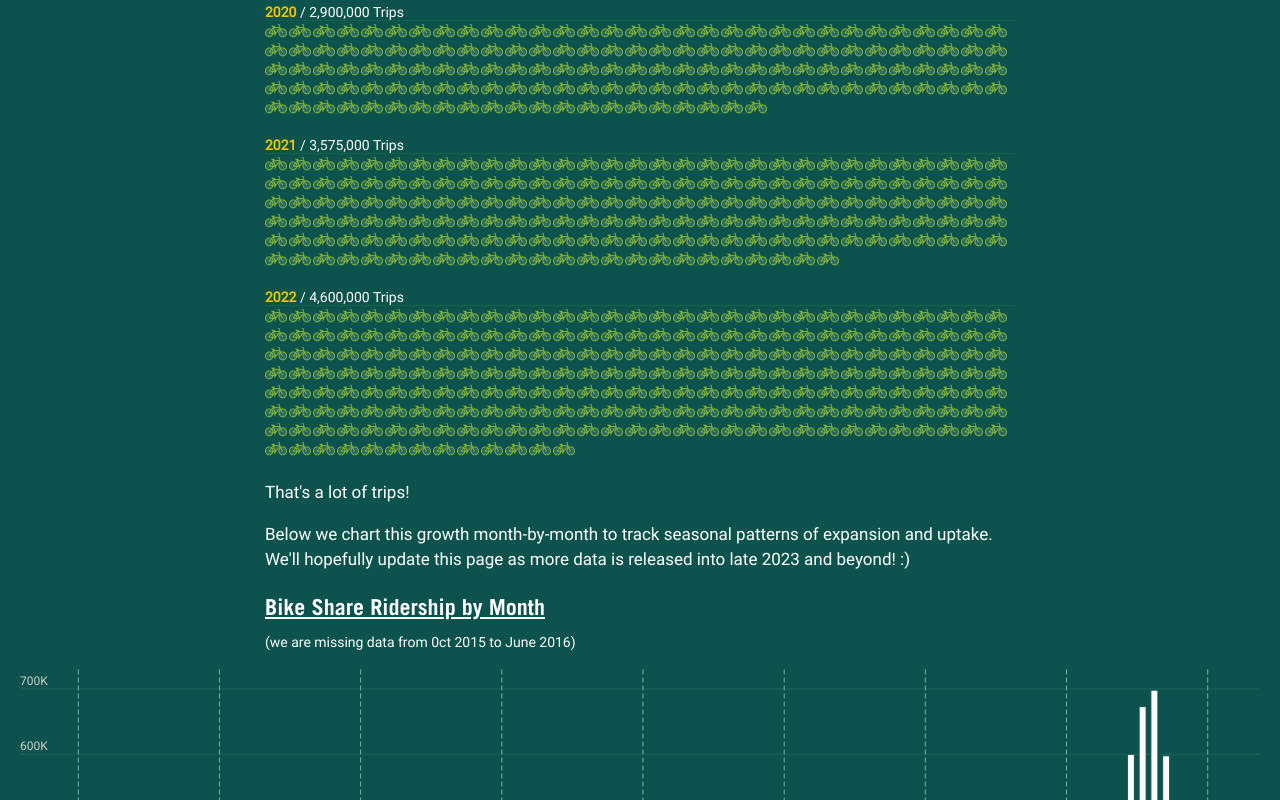
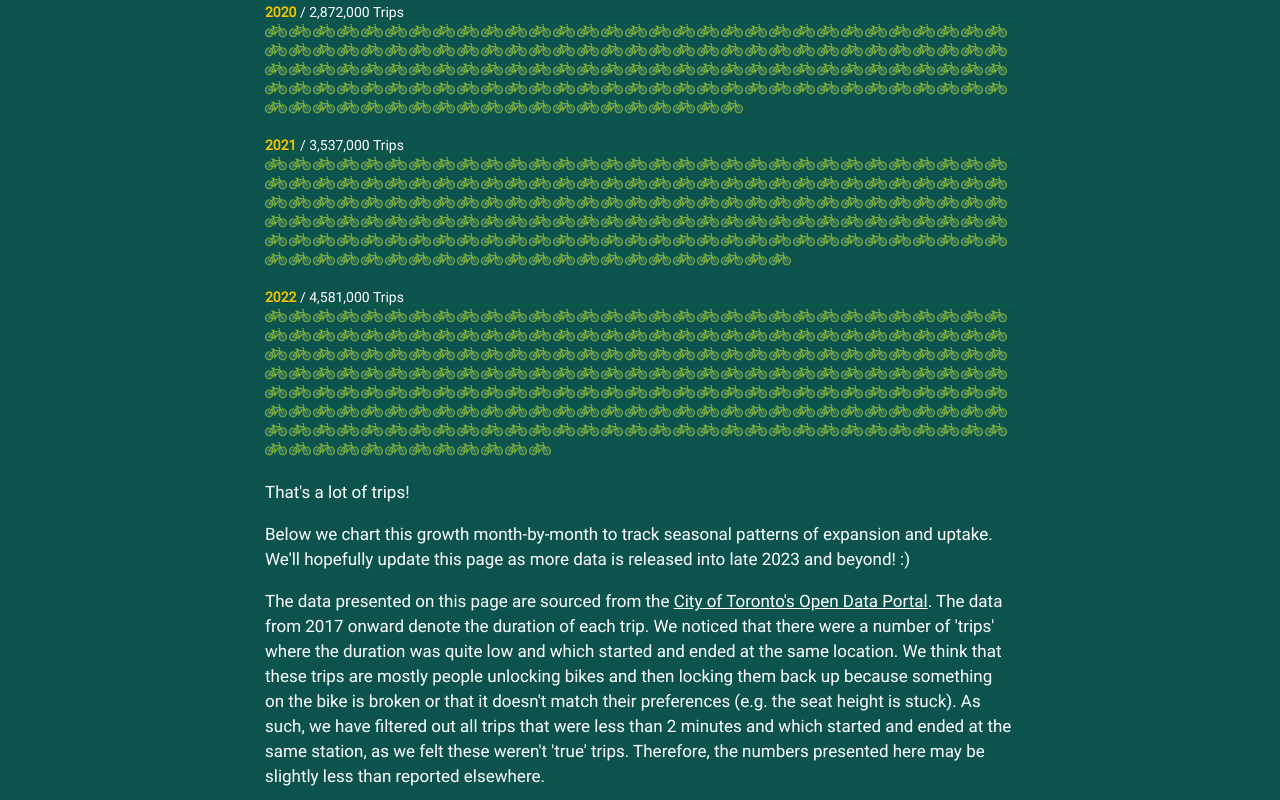
Before and after one commit to schoolofcities/bike-share-toronto, a SvelteKit app: page /trends in a window 1280 px wide. Shown: the part 1240-2040 px from the top of the page. Built offline with nearby package versions, Linux system fonts and the light colour scheme.

Commit message:
add text about filtering data

```diff
--- a/src/lib/YearlyTripsPictograph.svelte
+++ b/src/lib/YearlyTripsPictograph.svelte
@@ -4,14 +4,14 @@
     import Bicycle from "../assets/bicycle.svg";
 
     var data = [
-        { Year: 2015, Ridership: 667000 },
-        { Year: 2016, Ridership: 834235 },
+        { Year: 2015, Ridership: 665000 },
+        { Year: 2016, Ridership: 830000 },
         { Year: 2017, Ridership: 1510802 },
-        { Year: 2018, Ridership: 1975384 },
-        { Year: 2019, Ridership: 2400384 },
-        { Year: 2020, Ridership: 2900000 },
-        { Year: 2021, Ridership: 3575000 },
-        { Year: 2022, Ridership: 4600000 },
+        { Year: 2018, Ridership: 1898000 },
+        { Year: 2019, Ridership: 2405000 },
+        { Year: 2020, Ridership: 2872000 },
+        { Year: 2021, Ridership: 3537000 },
+        { Year: 2022, Ridership: 4581000 },
     ];
 
 </script>
@@ -50,7 +50,7 @@
     }
     .bike-img {
         max-width: 22px;
-        max-height: 14px;
+        max-height: 16px;
         padding-right: 2px;
     }
     b {
--- a/src/routes/trends/+page.svelte
+++ b/src/routes/trends/+page.svelte
@@ -33,7 +33,7 @@
     <div class="text">
             <p>
                 Toronto's Bike Share system has grown substantially over the
-                past decade. Ridership has increased from 667 thousand trips in 2015 to 4.6 million in 2022 (if you build it they will ride!). In the chart below, 1 <img class="bike-img" src={Bicycle} alt="Bike" width="25px" height="15px"> = 10,000 Bike Share trips. Almost every year, ridership records for daily, weekly, monthly, and annual trips have been broken.
+                past decade. Ridership has increased from about 665,000 trips in 2015 to over 4.5 million in 2022 (if you build it they will ride!). In the chart below, 1 <img class="bike-img" src={Bicycle} alt="Bike" width="25px" height="15px"> = 25,000 Bike Share trips. Almost every year, ridership records for daily, weekly, monthly, and annual trips have been broken.
             </p>
             <YearlyTripsPictograph/>
     </div>
@@ -46,6 +46,9 @@
             </p>
             <p>
                 Below we chart this growth month-by-month to track seasonal patterns of expansion and uptake. We'll hopefully update this page as more data is released into late 2023 and beyond! :)
+            </p>
+            <p>
+                The data presented on this page are sourced from the <a href="https://open.toronto.ca/dataset/bike-share-toronto-ridership-data/">City of Toronto's Open Data Portal</a>. The data from 2017 onward denote the duration of each trip. We noticed that there were a number of 'trips' where the duration was quite low and which started and ended at the same location. We think that these trips are mostly people unlocking bikes and then locking them back up because something on the bike is broken or that it doesn't match their preferences (e.g. the seat height is stuck). As such, we have filtered out all trips that were less than 2 minutes and which started and ended at the same station, as we felt these weren't 'true' trips. Therefore, the numbers presented here may be slightly less than reported elsewhere.
             </p>
 
     </div>
```
